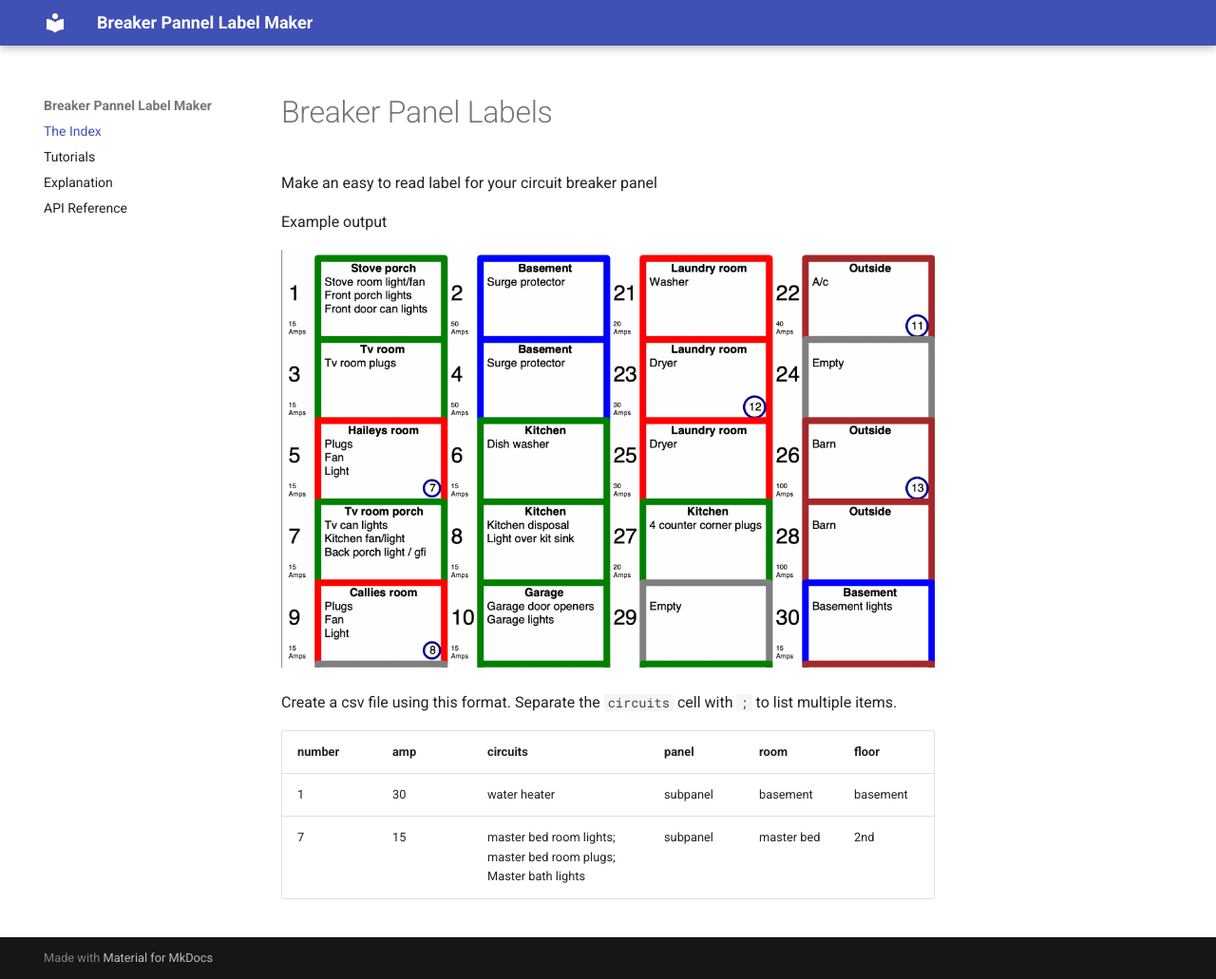
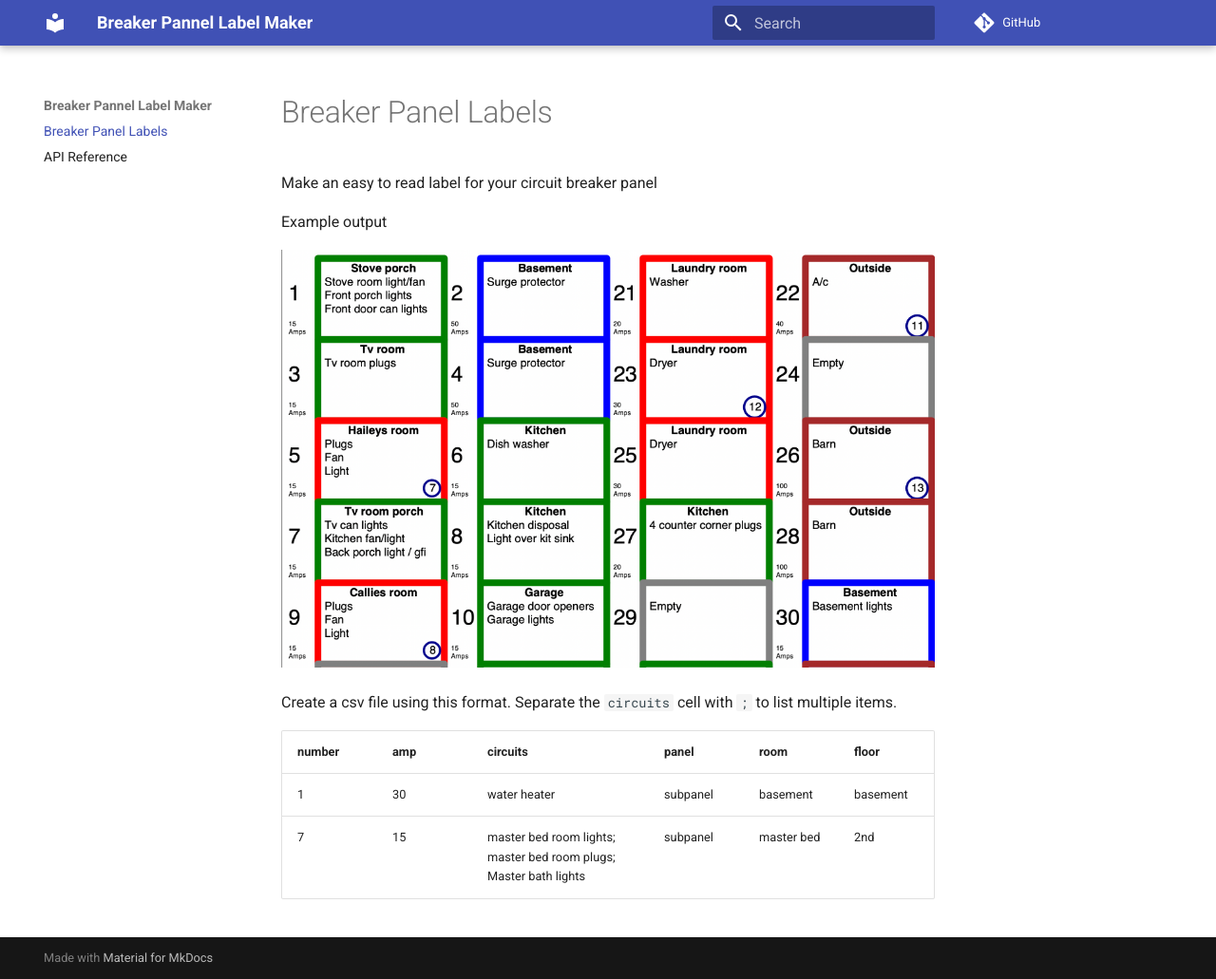
Before and after one commit to 3ltreilly/breaker_panel_labels, an MkDocs documentation site: the page built from docs/index.md, in a window 1280 px wide and 1031 px high. Shown: the whole window at 95% size. Built offline with MkDocs 1.6.1 and Material for MkDocs 9.7.7, drawn with Linux system fonts in a browser that asks for light colours; comment, search, counter and statistics services are not loaded.

```diff
--- a/mkdocs.yml
+++ b/mkdocs.yml
@@ -5,9 +5,14 @@ theme:
 
 plugins:
   - mkdocstrings
+  - search
+
+use_directory_urls: false
 
 nav:
-  - The Index: index.md
-  - tutorials.md
-  - explanation.md
+  - index.md
+  # - tutorials.md
+  # - explanation.md
   - API Reference: reference.md
+
+repo_url: https://github.com/3ltreilly/breaker_panel_labels
```
